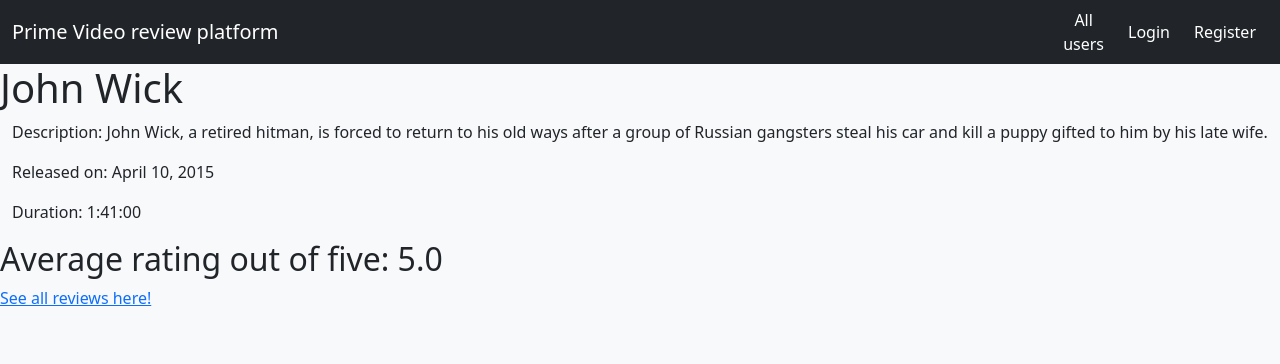
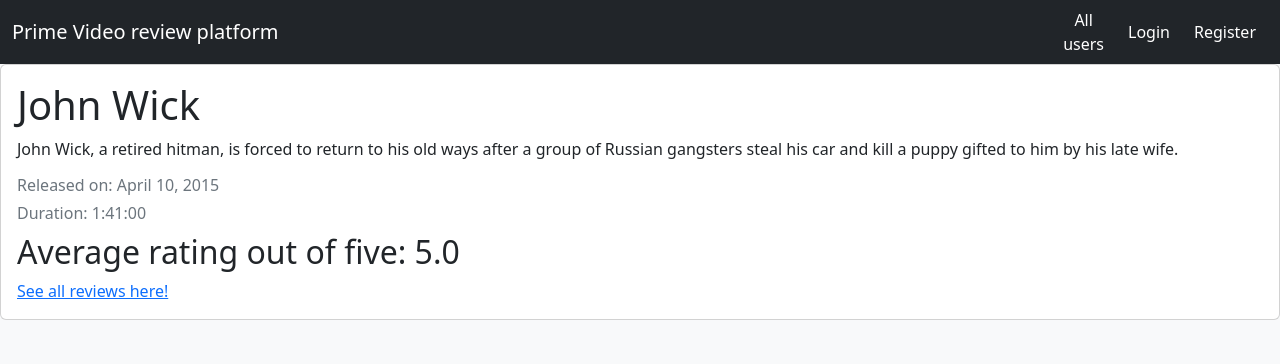
Before and after one commit to BepisGithub/SoftwareEngineeringAndAgileAssignment, a Django app: page /movies/1/ in a window 1280 px wide. Shown: the top 364 px of the page. Run offline with Django 4.2, Linux system fonts and the light colour scheme; data comes from the database, SQL or seed files in the repository.

Commit message:
Add cards for movie display

```diff
--- a/movie/templates/movie/detail.html
+++ b/movie/templates/movie/detail.html
@@ -3,12 +3,12 @@
 {% block title %} {{movie.title}} {% endblock %}
 
 {% block body %}
-    <h1>{{movie.title}}</h1>
-    <div class="container-fluid">
-        <p>Description: {{movie.description}}</p>
-        <p>Released on: {{movie.date_released}}</p>
-        <p>Duration: {{movie.duration}}</p>
-    </div>
+    <div class="card">
+            <div class="card-body">
+                <h1 class="card-title">{{movie.title}}</h1>
+                    <p class="card-text">{{movie.description}}</p>
+                    <p class="card-subtitle mb-2 text-muted">Released on: {{movie.date_released}}</p>
+                    <p class="card-subtitle mb-2 text-muted">Duration: {{movie.duration}}</p>
                 {% if has_reviews %}
                     <h2>Average rating out of five: {{movie.average_rating_out_of_five}}</h2>
                     <a href="{% url 'review:list' movie.id %}">See all reviews here!</a>
@@ -21,4 +21,6 @@
                         {% endif %}
                     </h2>
                 {% endif %}
+            </div>
+    </div>
 {% endblock %}
```
Lines whose indentation alone changed are shown as unchanged.
